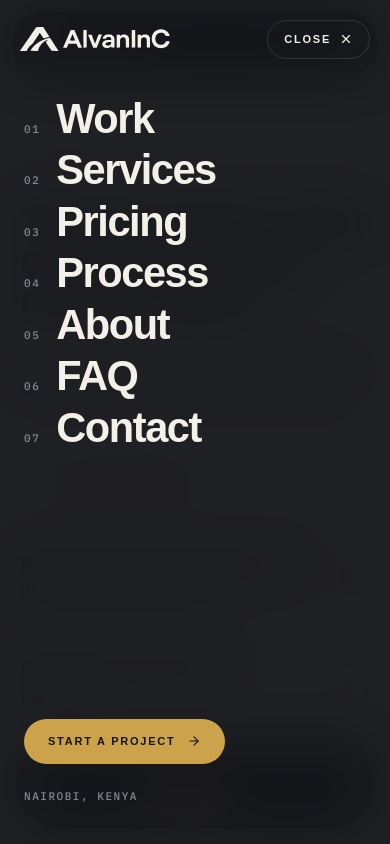
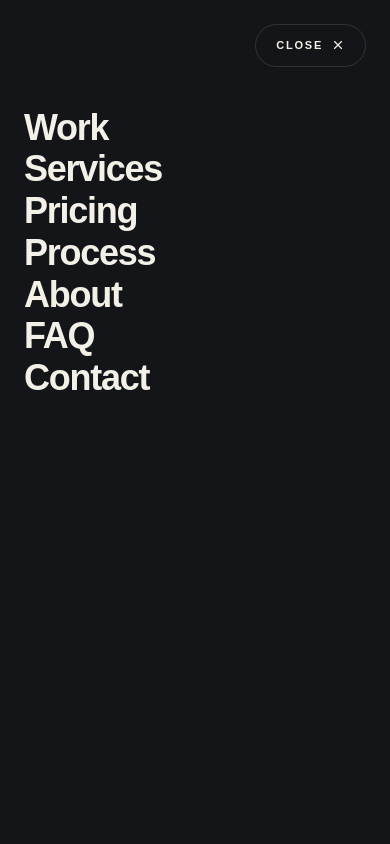
Before and after one commit to Ap-chaz/AlvanInc-Web, a React (Vite) app in the folder AlvanInc/: page /faq in a window 390 px wide. Both pictures are taken after a click on the button "MENU". Shown: the top 844 px of the page. Built offline with nearby package versions, Linux system fonts and the light colour scheme; a web font is replaced by a local one.

Commit message:
Restyle mobile menu

```diff
--- a/AlvanInc/src/components/alvan/chrome.jsx
+++ b/AlvanInc/src/components/alvan/chrome.jsx
@@ -135,42 +135,33 @@ function SiteNav() {
           role="dialog"
           aria-modal="true"
           aria-label="Site menu"
-          className="fixed inset-0 z-[60] flex flex-col overflow-y-auto bg-ink/95 backdrop-blur-xl"
+          className="fixed inset-0 z-[60] flex flex-col overflow-y-auto bg-ink"
         >
-          <div className="flex items-center justify-between p-5 sm:p-8">
-            <Wordmark className="h-6" />
+          <div className="flex items-center justify-end px-6 pb-2 pt-6 sm:px-16 sm:pt-8">
             <button
               ref={closeRef}
               type="button"
               onClick={() => setOpen(false)}
               aria-label="Close menu"
-              className="label-display flex items-center gap-2 rounded-full border border-border px-4 py-2.5 text-bone transition-colors hover:text-brass"
+              className="label-display flex items-center gap-2 rounded-full border border-border px-5 py-3 text-bone transition-colors hover:text-brass"
             >
               Close <X className="size-3.5" aria-hidden="true" />
             </button>
           </div>
 
-          <nav aria-label="Full site" className="flex flex-col gap-1 px-6 pb-10 pt-4 sm:px-16">
+          <nav aria-label="Full site" className="flex flex-col px-6 pb-10 pt-8 sm:px-16 sm:pt-12">
             {NAV_ALL.map((l, i) => (
               <Link
                 key={l.to}
                 to={l.to}
                 onClick={() => setOpen(false)}
                 style={{ animationDelay: `${80 + i * 55}ms` }}
-                className="rise-in flex items-baseline gap-4 py-1 text-bone transition-colors hover:text-brass"
+                className="rise-in display-tight py-0.5 text-4xl leading-[1.05] text-bone transition-colors hover:text-brass sm:text-6xl"
               >
-                <span className="label-code text-graphite">{String(i + 1).padStart(2, "0")}</span>
-                <span className="type-h1">{l.label}</span>
+                {l.label}
               </Link>
             ))}
           </nav>
-
-          <div className="mt-auto flex flex-col gap-6 px-6 pb-10 sm:px-16">
-            <Button to="/contact" icon="arrow" className="self-start">
-              Start a project
-            </Button>
-            <p className="label-code text-graphite">{SITE.city}</p>
-          </div>
         </div>
       )}
     </>
```
